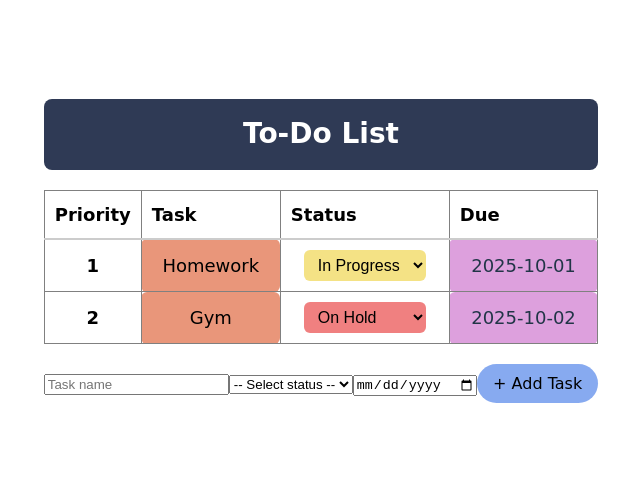
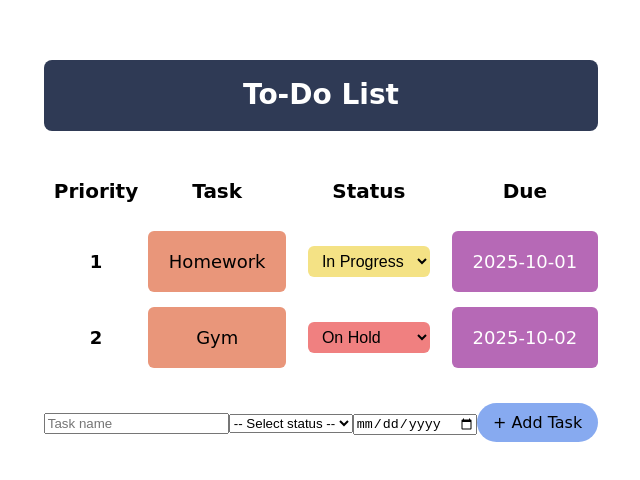
Before and after one commit to BibhasShris/to-do-list, a React (Vite) app in the folder to-do-list/: page / in a window 1280 px wide. Shown: the part 178-658 px from the top of the page, without its empty margins (319-959 px from the left). Built offline with nearby package versions, Linux system fonts and the light colour scheme.

Commit message:
css update
remove borders from table

```diff
--- a/to-do-list/src/ToDoApp.css
+++ b/to-do-list/src/ToDoApp.css
@@ -44,20 +44,27 @@ td.priority {
 /* Table */
 table {
   width: 100%;
-  border-collapse: collapse;
+  border-collapse: separate;
+  border-spacing: 0 15px;
+  border: none;
   margin-top: 20px;
+  font-size: 20px;
 }
 
 th {
-  text-align: left;
-  font-size: 18px;
+  text-align: center;
+  font-size: 20px;
+  font-weight: bold;
   padding: 10px;
+  border: none;
 }
 
 /* Task Row */
 td {
-  padding: 10px;
+  padding: 15px;
+  border: none;
   font-size: 18px;
+  text-align: center;
 }
 
 /* Task name cells */
@@ -84,20 +91,24 @@ td.status select {
 
 /* Status colors */
 td.status .done {
-  background: #90ee90; /* green */
+  background: #90ee90;
+  color: rgb(0, 0, 0);
 }
 td.status .in-progress {
-  background: #f4e285; /* yellow */
+  background: #f4e285;
+  color: rgb(0, 0, 0);
 }
 td.status .on-hold {
-  background: #f08080; /* red */
+  background: #f08080;
+  color: rgb(0, 0, 0);
 }
 
 /* Due date cells */
 td.due {
-  background: #dda0dd;
+  background: #b669b6;
   border-radius: 6px;
   text-align: center;
+  color: rgb(255, 255, 255);
 }
 
 /* Add Task button */
```
